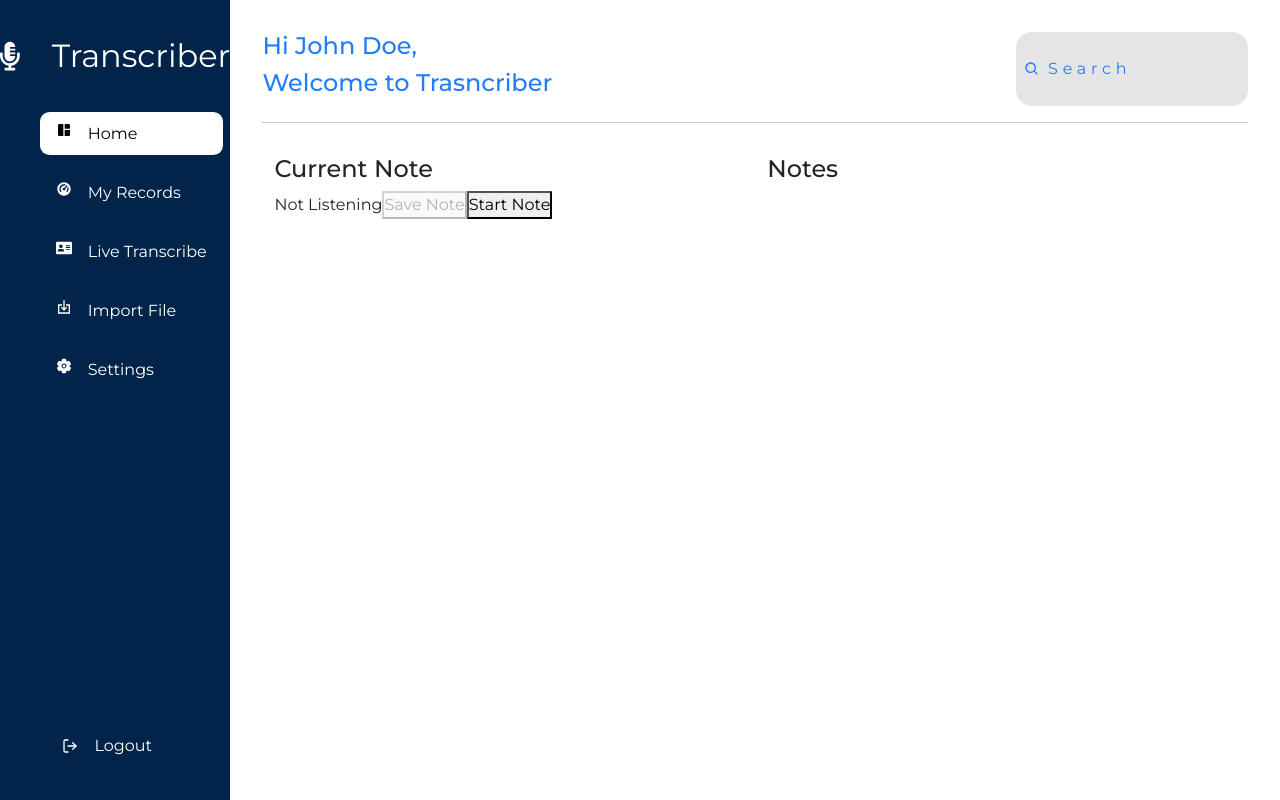
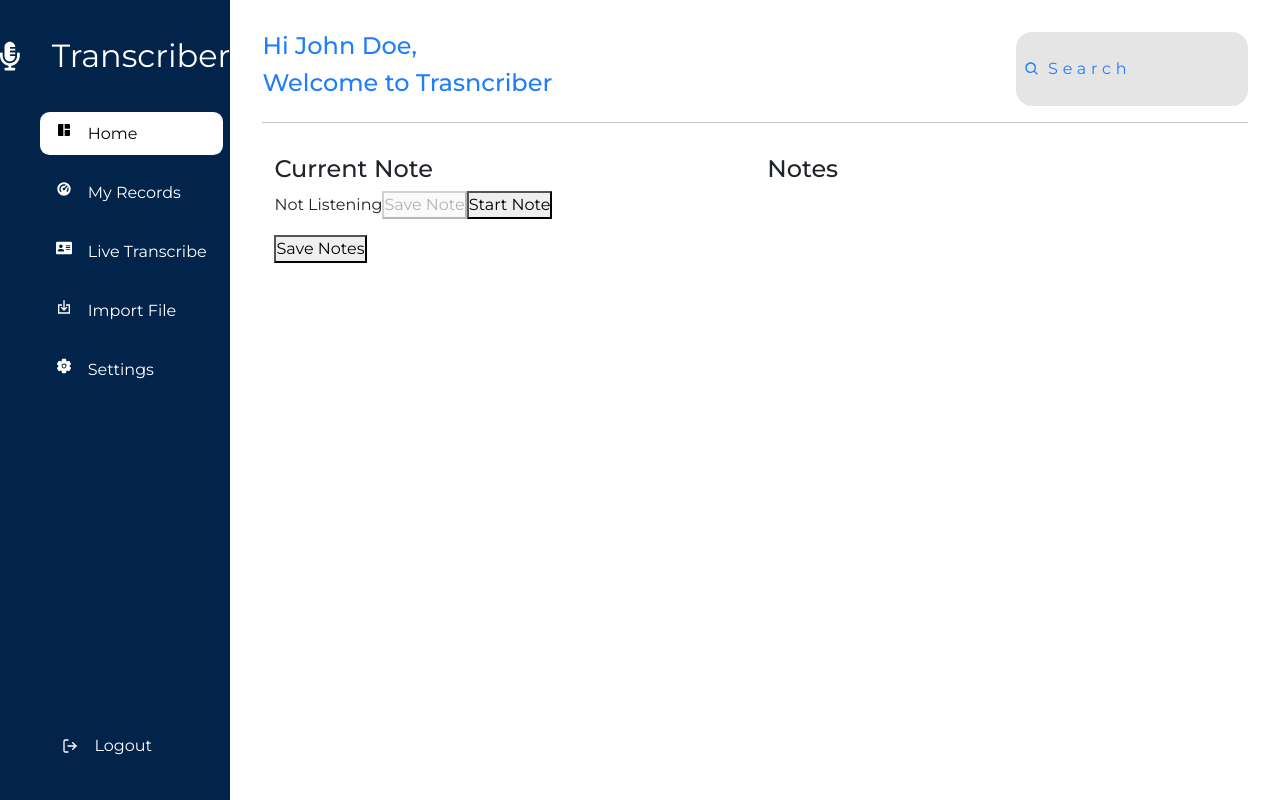
Before and after one commit to agesa3/Transcriber-v2, a React (Create React App) app: page /live in a window 1280 px wide. Built offline with nearby package versions, Linux system fonts and the light colour scheme.

Commit message:
added the backend API

```diff
--- a/package.json
+++ b/package.json
@@ -7,6 +7,7 @@
     "@testing-library/jest-dom": "^5.11.4",
     "@testing-library/react": "^11.1.0",
     "@testing-library/user-event": "^12.1.10",
+    "axios": "^0.26.1",
     "bootstrap": "^5.1.3",
     "react": "^17.0.2",
     "react-dom": "^17.0.2",
--- a/src/components/Pages/Live/Live.js
+++ b/src/components/Pages/Live/Live.js
@@ -1,6 +1,8 @@
+import axios from "axios";
 import React, { useEffect, useState } from "react";
 import styled from "styled-components";
 import Navbar from "../../Navbar";
+
 
 const SpeechRecognition =
   window.SpeechRecognition || window.webkitSpeechRecognition;
@@ -23,17 +25,17 @@ const Live = () => {
     if (isListening) {
       mic.start();
       mic.onend = () => {
-        console.log("Continue");
+        // console.log('continue..')
         mic.start();
       };
     } else {
       mic.stop();
       mic.onend = () => {
-        console.log("Stooped Mic on Click");
+        // console.log('Stopped Mic on Click')
       };
     }
     mic.onstart = () => {
-      console.log("Mic is oN");
+      // console.log('Mics on')
     };
 
     mic.onresult = (event) => {
@@ -41,7 +43,7 @@ const Live = () => {
         .map((result) => result[0])
         .map((result) => result.transcript)
         .join("");
-      console.log(transcript);
+      // console.log(transcript)
       setNote(transcript);
       mic.onerror = (event) => {
         console.log(event.error);
@@ -50,8 +52,26 @@ const Live = () => {
   };
 
   const handleSaveNote = () => {
-    setSavedNotes({ ...savedNotes, note });
+    const finalNote = setSavedNotes([...savedNotes, note]);
+    console.log(`here is the note ${finalNote}`)
+    // save the data to this endpoint https://evening-harbor-58012.herokuapp.com/api/files
+    axios
+      .post("https://evening-harbor-58012.herokuapp.com/api/files", {
+        file: { file: savedNotes, file_title: "Test Title", uploader: "Agesa" },
+      })
+      .then(function (response) {
+        console.log(response);
+      })
+      .catch(function (error) {
+        console.log(error);
+      });
+
     setNote("");
+  };
+
+  const saveFinalNote = () => {
+    setSavedNotes([...savedNotes, note]);
+    console.log(`Here is is the final note${savedNotes}`);
   };
 
   return (
@@ -71,9 +91,7 @@ const Live = () => {
                 <button onClick={handleSaveNote} disabled={!note}>
                   Save Note
                 </button>
-                <button
-                  onClick={() => setIsListening(prevSate => !prevSate)}
-                >
+                <button onClick={() => setIsListening((prevSate) => !prevSate)}>
                   Start Note
                 </button>
                 <p>{note}</p>
@@ -81,8 +99,13 @@ const Live = () => {
               <div className="col-6">
                 <h4>Notes</h4>
                 {savedNotes.map((n) => (
+                  // editable paragrapgh
+
                   <p key={n}>{n}</p>
                 ))}
+              </div>
+              <div>
+                <button onClick={saveFinalNote}>Save Notes</button>
               </div>
             </div>
           </div>
```
Also changed, not shown: 2 other files (tests, documents, lock files or other folders).
